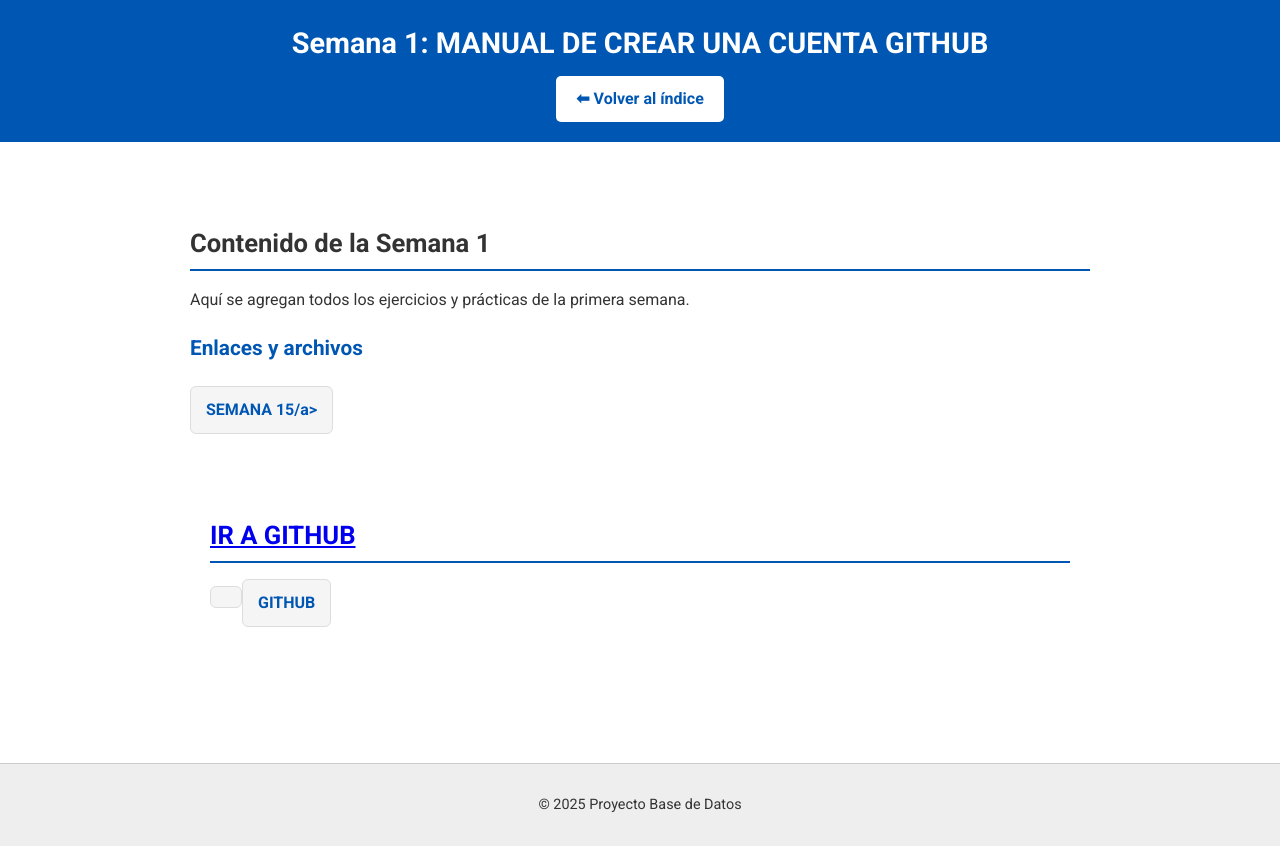
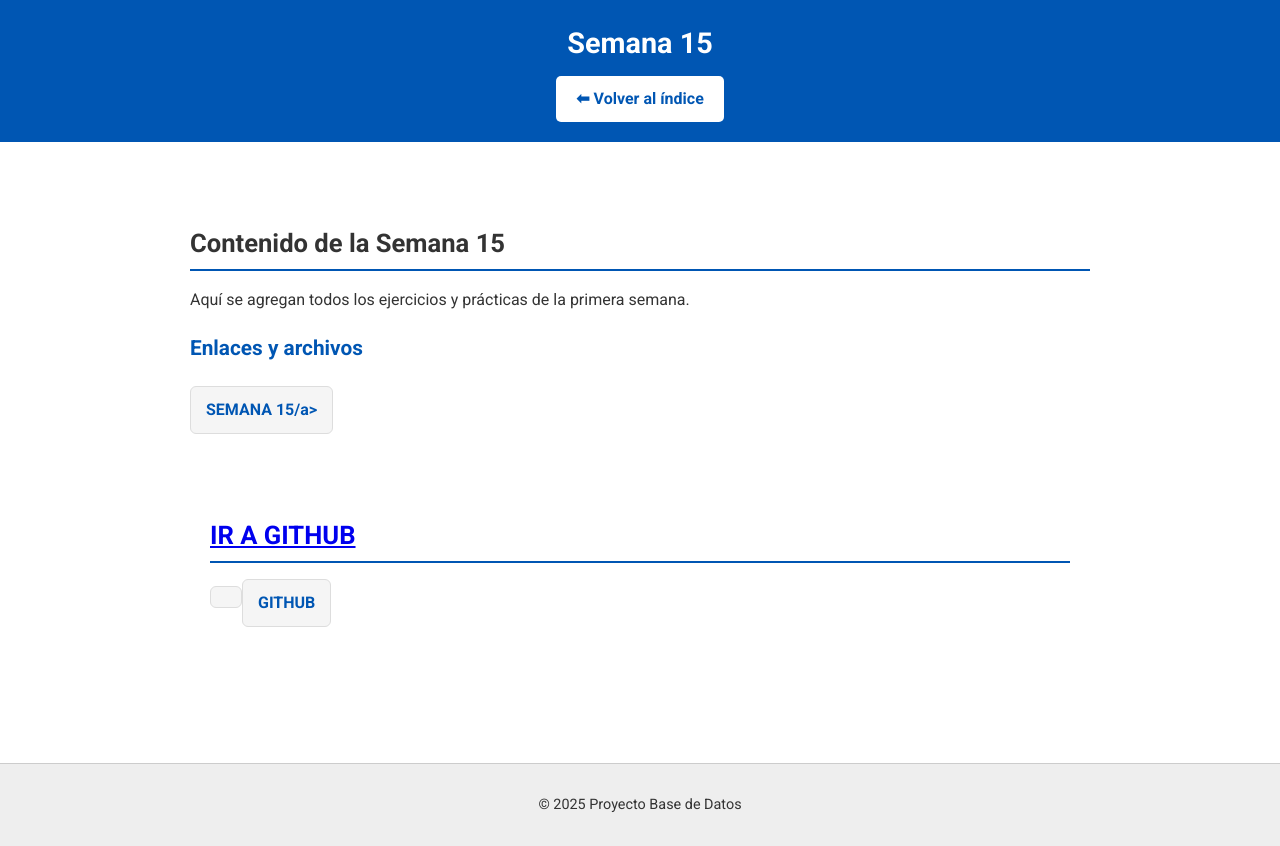
Before and after one commit to CarrilloCJ/Base-de-Datos-II.io.github, a plain HTML site: page semana15.html in a window 1280 px wide. Drawn offline with Linux system fonts and the light colour scheme.

Commit message:
Update semana15.html

```diff
--- a/semana15.html
+++ b/semana15.html
@@ -3,19 +3,19 @@
 <head>
     <meta charset="UTF-8">
     <meta name="viewport" content="width=device-width, initial-scale=1.0">
-    <title>Semana1 - MANUAL DE CREAR UNA CUENTA GITHUB</title>
+    <title>Semana15</title>
     <link rel="stylesheet" href="estilos.css">
     <link href="https://fonts.googleapis.com/css2?family=Roboto:wght@400;700&display=swap" rel="stylesheet">
 </head>
 <body>
     <header>
-        <h1>Semana 1: MANUAL DE CREAR UNA CUENTA GITHUB</h1>
+        <h1>Semana 15</h1>
         <a href="index.html" class="btn">⬅ Volver al índice</a>
     </header>
 
     <main>
         <section class="contenido">
-            <h2>Contenido de la Semana 1</h2>
+            <h2>Contenido de la Semana 15</h2>
             <p>Aquí se agregan todos los ejercicios y prácticas de la primera semana.</p>
 
             <h3>Enlaces y archivos </h3>
```
